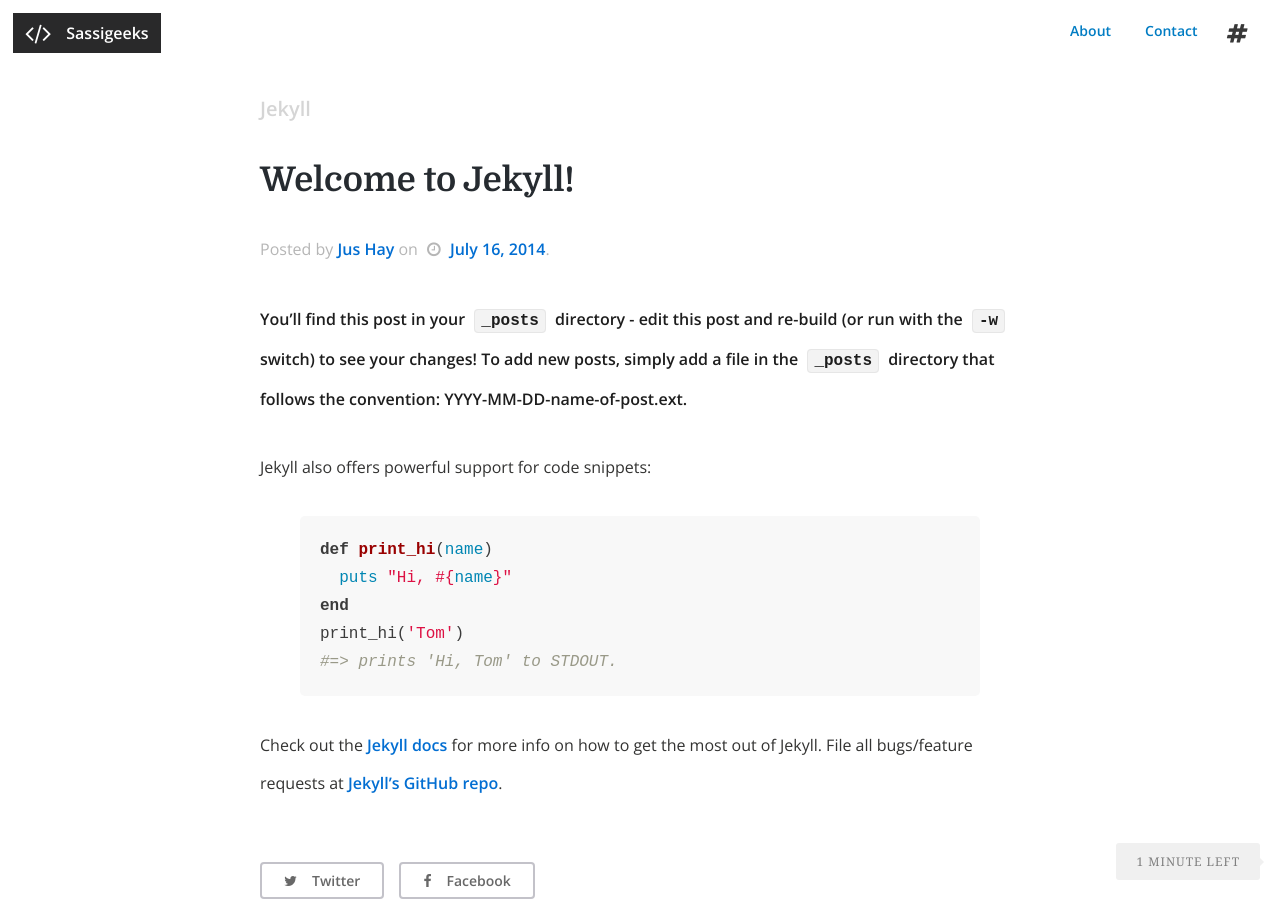
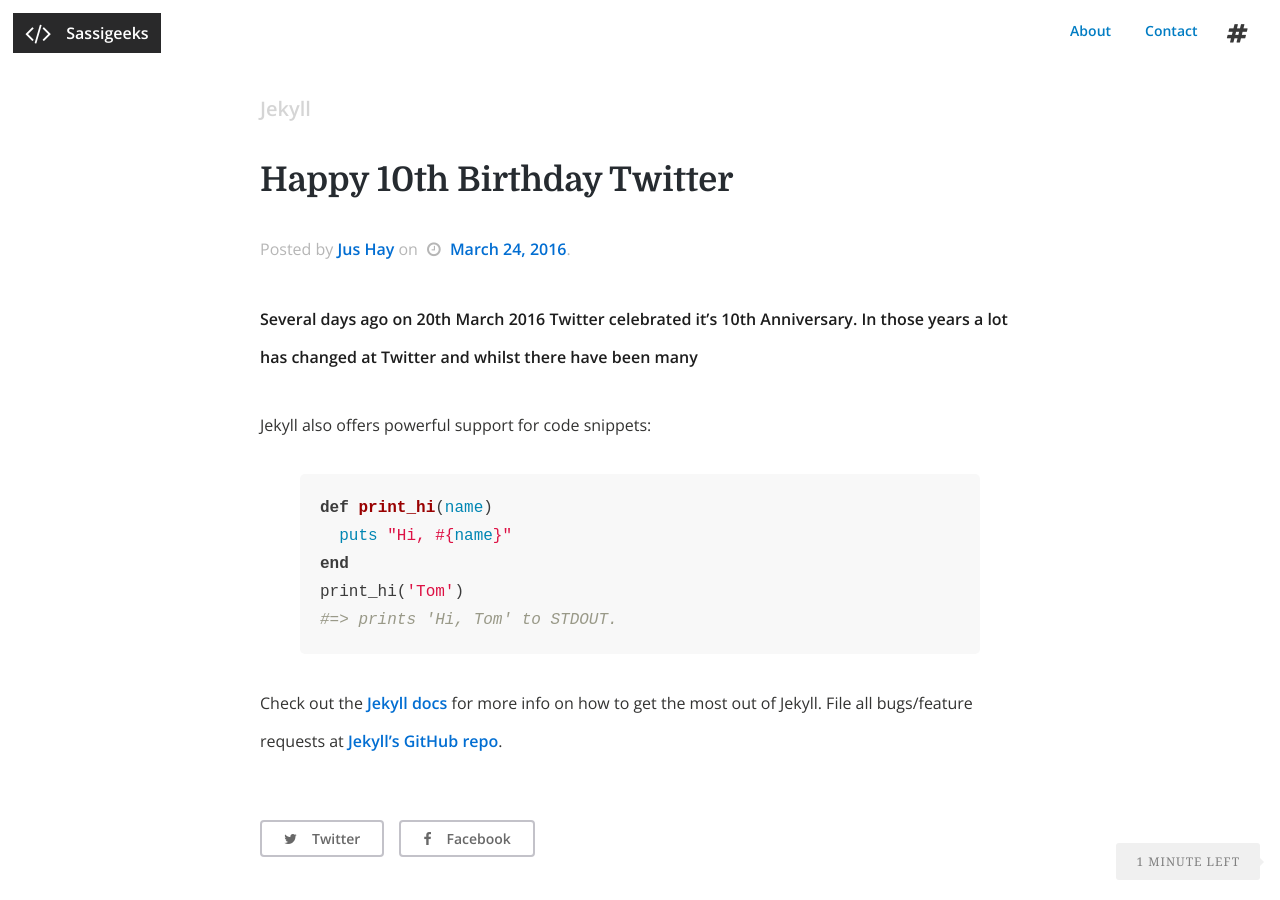
Before and after one commit to sassigeeks/sassigeeks.github.io, a Jekyll site: the page built from _posts/2014-07-16-welcome-to-jekyll.markdown, in a window 1280 px wide and 900 px high. Built offline with Jekyll 4.4.1, drawn with Linux system fonts in a browser that asks for light colours; nearby versions of some CDN libraries.

Commit message:
Update 2014-07-16-welcome-to-jekyll.markdown

```diff
--- a/_posts/2014-07-16-welcome-to-jekyll.markdown
+++ b/_posts/2014-07-16-welcome-to-jekyll.markdown
@@ -1,15 +1,14 @@
 ---
 layout: post
-title:  "Welcome to Jekyll!"
-date:   2014-07-16 04:07:49
+title:  "Happy 10th Birthday Twitter"
+date:   2016-03-24 19:07:49
 categories: Jekyll
 banner_image: ""
 featured: false
 comments: true
 ---
 
-You'll find this post in your `_posts` directory - edit this post and re-build (or run with the `-w` switch) to see your changes!
-To add new posts, simply add a file in the `_posts` directory that follows the convention: YYYY-MM-DD-name-of-post.ext.
+Several days ago on 20th March 2016 Twitter celebrated it's 10th Anniversary. In those years a lot has changed at Twitter and whilst there have been many
 
 <!--more-->
 
```
